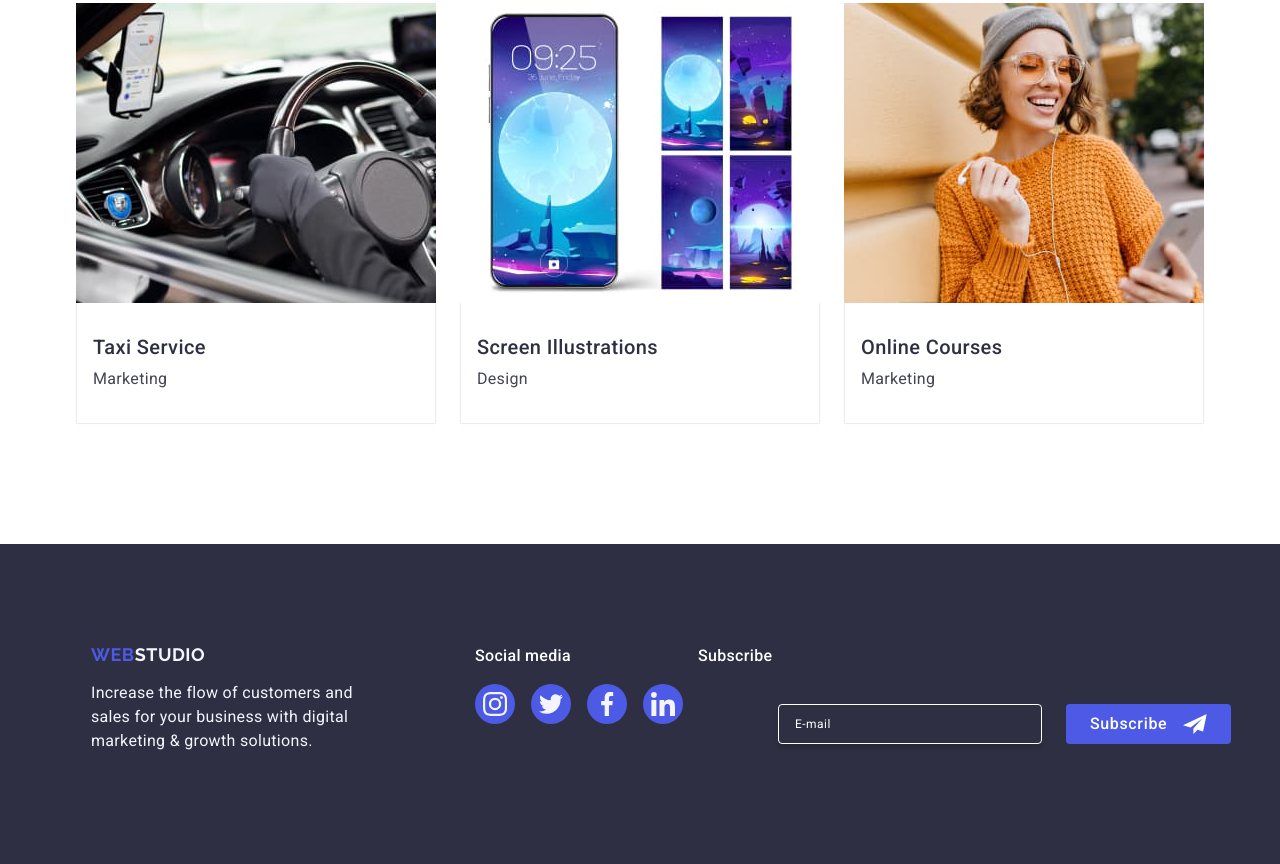
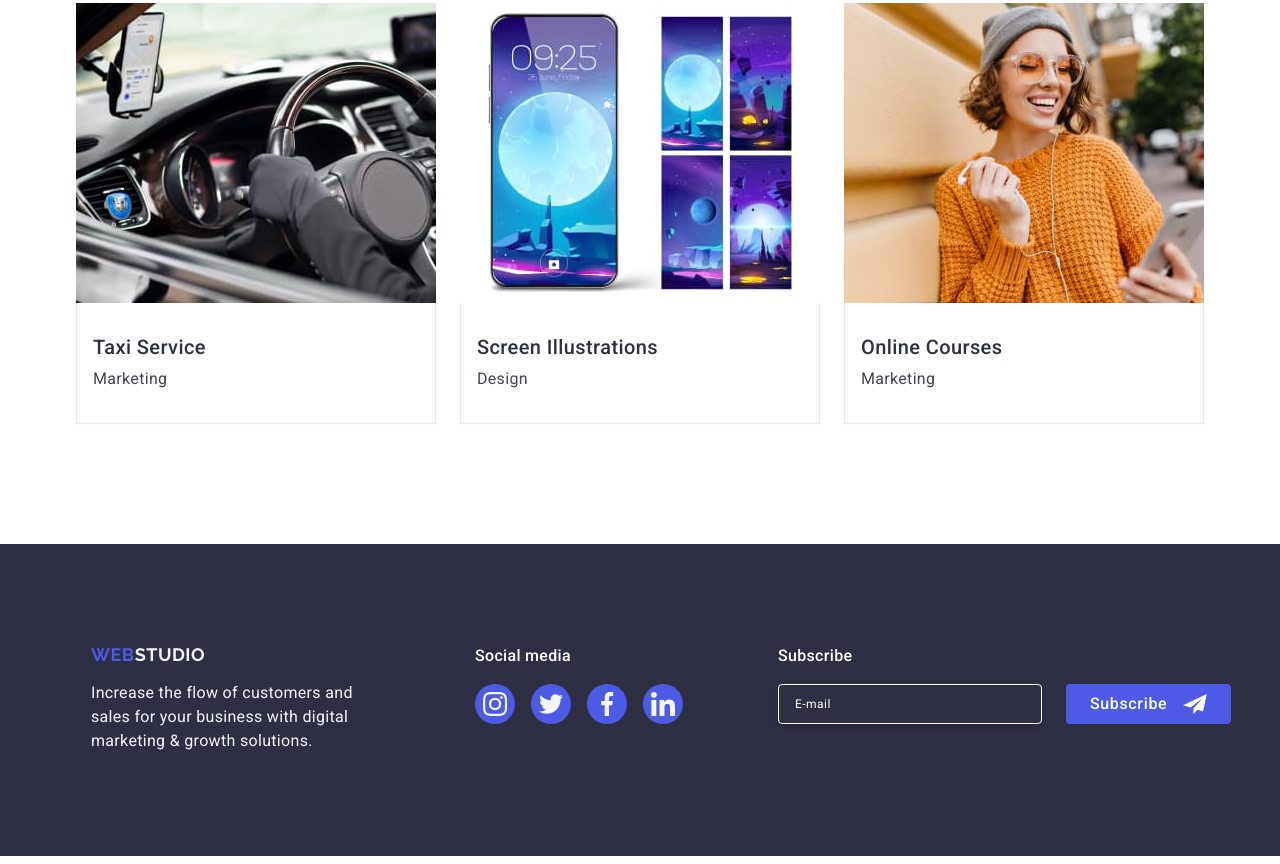
Before and after one commit to IgorZagorskiy/goit-markup-hw-05, a plain HTML site: page index.html in a window 1280 px wide. Shown: the part 2639-3503 px from the top of the page. Drawn offline with nearby package versions, Linux system fonts and the light colour scheme.

Commit message:
update 4.1

```diff
--- a/css/style.css
+++ b/css/style.css
@@ -623,7 +623,6 @@ letter-spacing: 0.02em;
 
 .footer-form {
  width: 453px;
- height: 80px;
  margin-left: 80px;
  display: flex;
 justify-content: center;
@@ -640,6 +639,7 @@ justify-content: center;
     letter-spacing: 0.02em;
     text-align: left;
     margin-bottom: 16px;
+    margin-left: 80px;
 }
 
 .footer-input {
```
